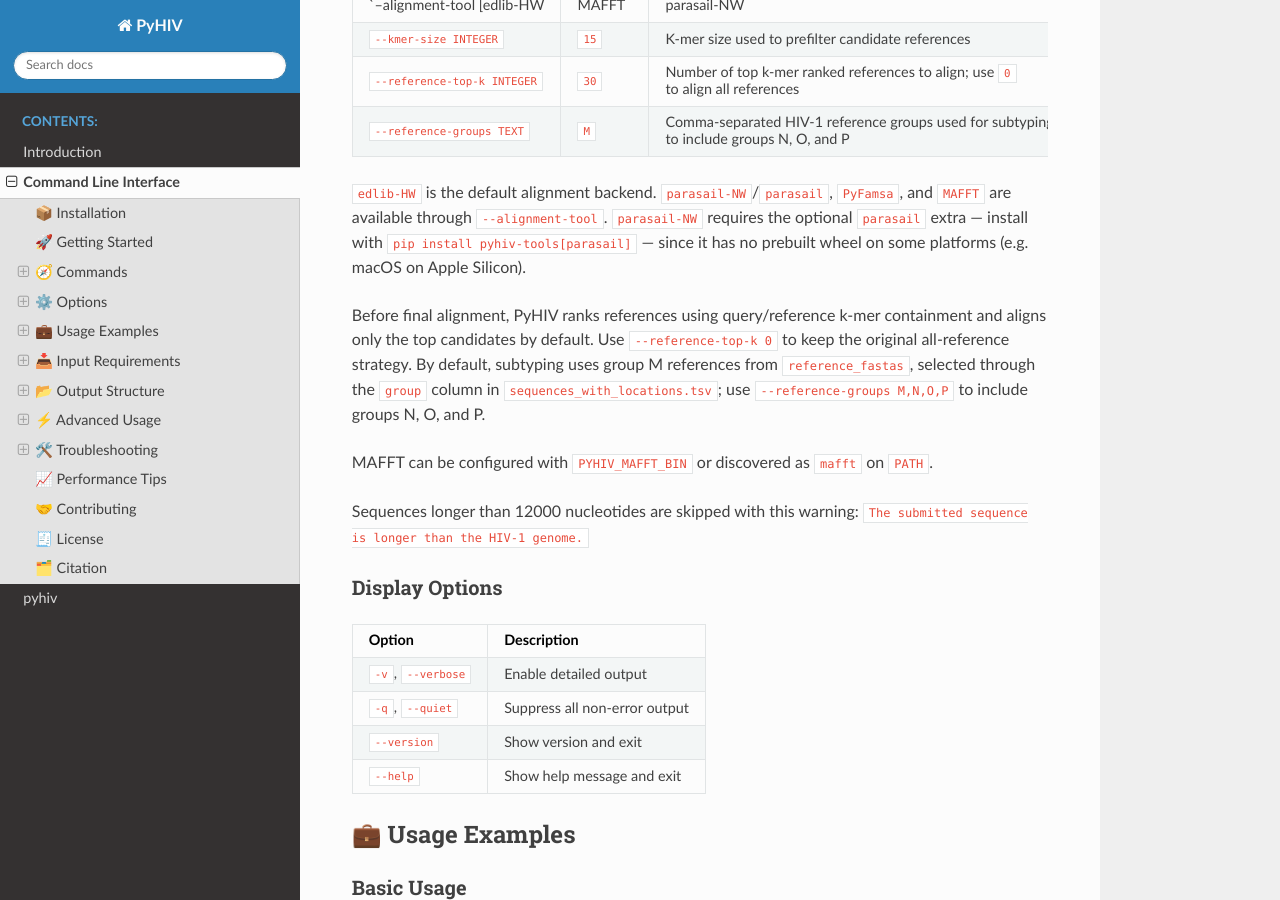
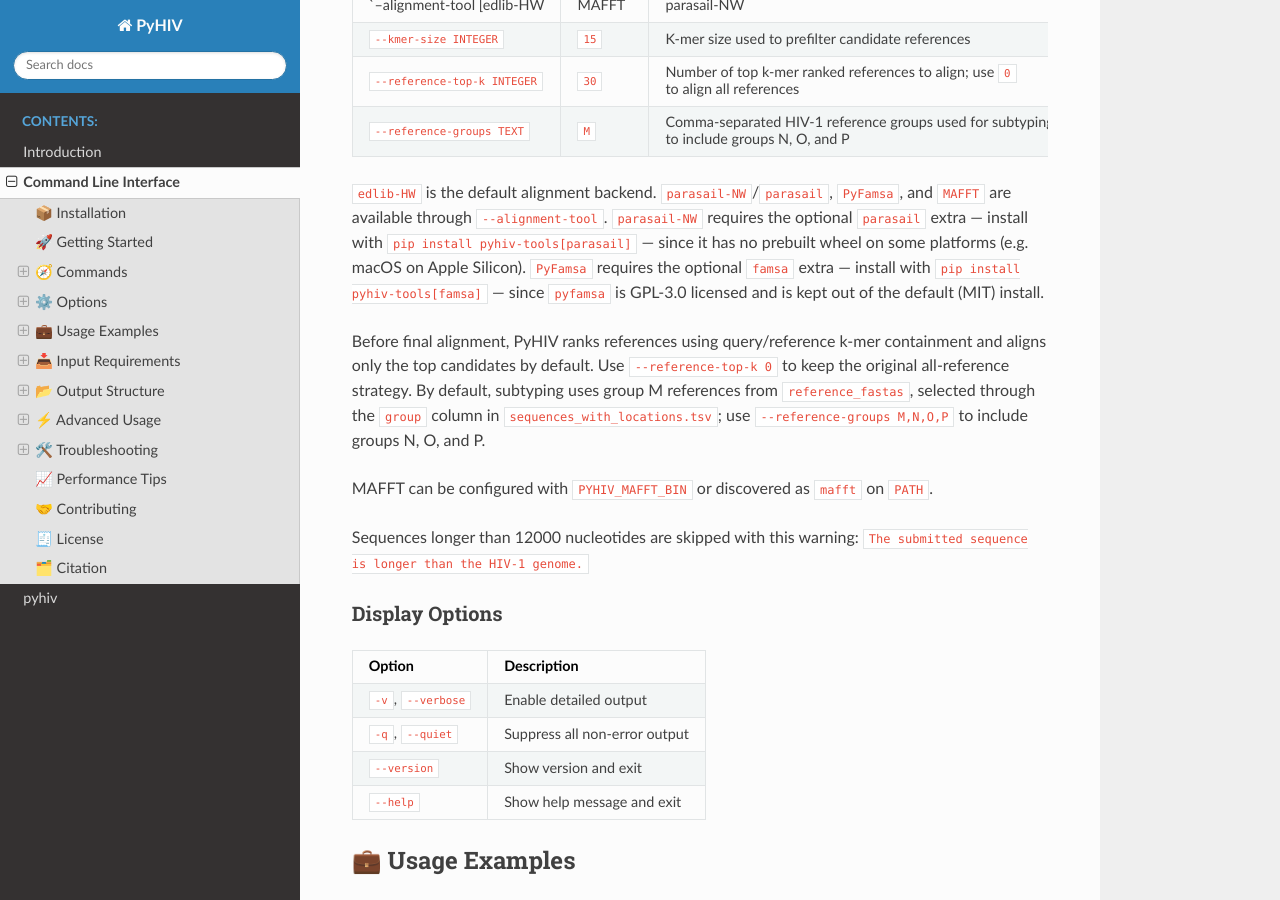
Before and after one commit to anaapspereira/PyHIV, a Sphinx documentation site: the page built from docs/source/manual_docs/CLI.md, in a window 1280 px wide and 900 px high, scrolled down 2203 px. Built offline with Sphinx 7.4.7 and the Read the Docs theme 3.1.0, drawn with Linux system fonts in a browser that asks for light colours.

Commit message:
[UPDATE] Document famsa extra and GPL-3.0 rationale in CLI/PyHIV docs

```diff
--- a/docs/source/manual_docs/CLI.md
+++ b/docs/source/manual_docs/CLI.md
@@ -89,7 +89,7 @@ Checks:
 | `--reference-top-k INTEGER` | `30` | Number of top k-mer ranked references to align; use `0` to align all references |
 | `--reference-groups TEXT` | `M` | Comma-separated HIV-1 reference groups used for subtyping; use `M,N,O,P` to include groups N, O, and P |
 
-`edlib-HW` is the default alignment backend. `parasail-NW`/`parasail`, `PyFamsa`, and `MAFFT` are available through `--alignment-tool`. `parasail-NW` requires the optional `parasail` extra — install with `pip install pyhiv-tools[parasail]` — since it has no prebuilt wheel on some platforms (e.g. macOS on Apple Silicon).
+`edlib-HW` is the default alignment backend. `parasail-NW`/`parasail`, `PyFamsa`, and `MAFFT` are available through `--alignment-tool`. `parasail-NW` requires the optional `parasail` extra — install with `pip install pyhiv-tools[parasail]` — since it has no prebuilt wheel on some platforms (e.g. macOS on Apple Silicon). `PyFamsa` requires the optional `famsa` extra — install with `pip install pyhiv-tools[famsa]` — since `pyfamsa` is GPL-3.0 licensed and is kept out of the default (MIT) install.
 
 Before final alignment, PyHIV ranks references using query/reference k-mer containment and aligns only the top candidates by default. Use `--reference-top-k 0` to keep the original all-reference strategy. By default, subtyping uses group M references from `reference_fastas`, selected through the `group` column in `sequences_with_locations.tsv`; use `--reference-groups M,N,O,P` to include groups N, O, and P.
 
```
Also changed, not shown: docs/source/manual_docs/PyHIV.md (+1 -1 lines).
